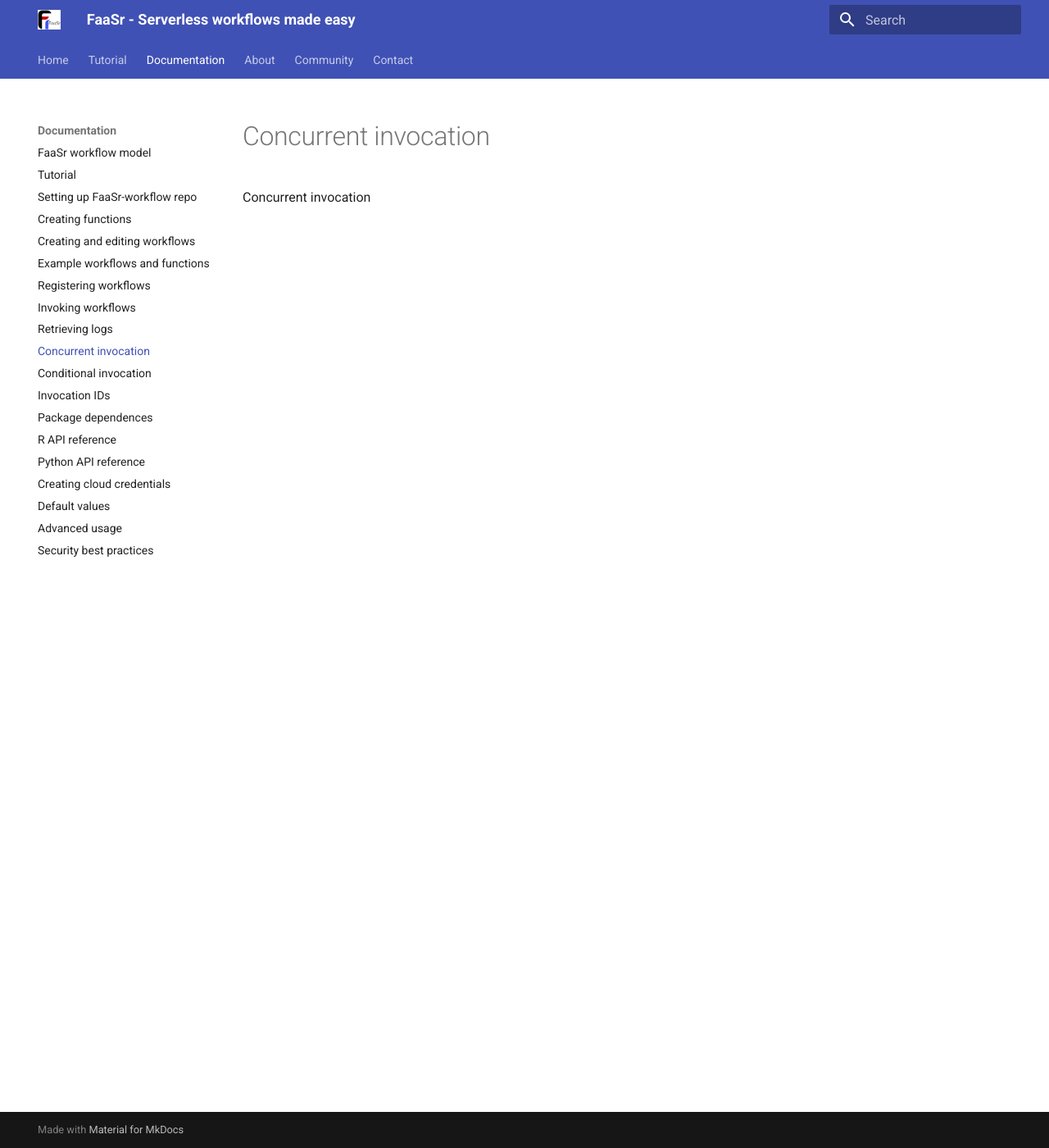
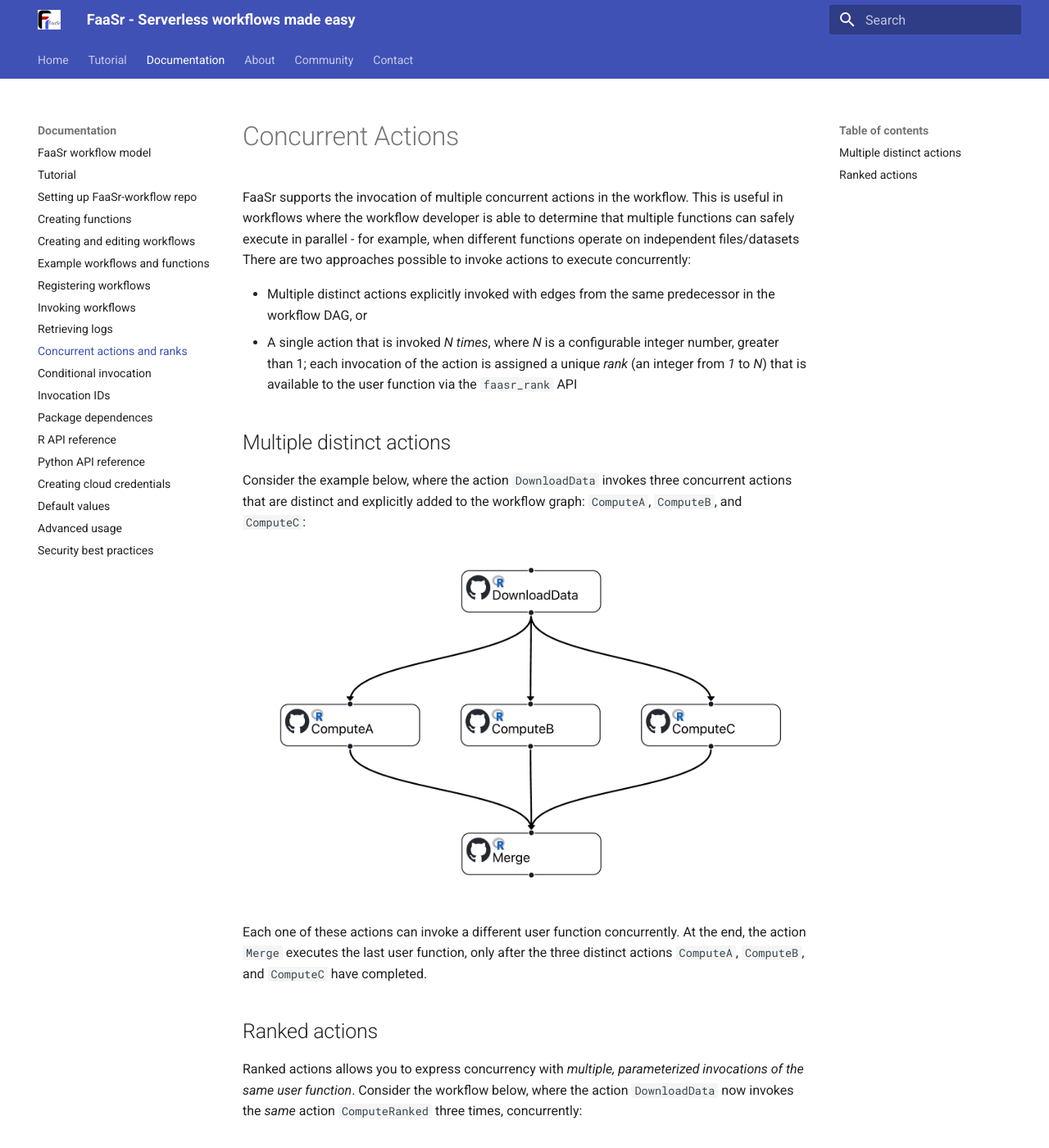
Before and after one commit to nolcut/FaaSr-Docs, an MkDocs documentation site: the page built from docs/rank.md, in a window 1280 px wide and 1400 px high. Shown: the whole window at 82% size. Built offline with MkDocs 1.6.1 and Material for MkDocs 9.7.7, drawn with Linux system fonts in a browser that asks for light colours; some of the changed text lies outside the part shown.

Commit message:
Added documentation on concurrent and conditional execution

```diff
--- a/docs/rank.md
+++ b/docs/rank.md
@@ -1,3 +1,29 @@
-# Concurrent invocation
+# Concurrent Actions
 
-Concurrent invocation
+FaaSr supports the invocation of multiple concurrent actions in the workflow. This is useful in workflows where the workflow developer is able to determine that multiple functions can safely execute in parallel - for example, when different functions operate on independent files/datasets There are two approaches possible to invoke actions to execute concurrently:
+
+- Multiple distinct actions explicitly invoked with edges from the same predecessor in the workflow DAG, or
+- A single action that is invoked _N times_, where _N_ is a configurable integer number, greater than 1; each invocation of the action is assigned a unique _rank_ (an integer from _1_ to _N_) that is available to the user function via the `faasr_rank` API
+
+## Multiple distinct actions
+
+Consider the example below, where the action `DownloadData` invokes three concurrent actions that are distinct and explicitly added to the workflow graph: `ComputeA`, `ComputeB`, and `ComputeC`:
+
+![alt text](distinct_concurrent.png)
+
+Each one of these actions can invoke a different user function concurrently. At the end, the action `Merge` executes the last user function, only after the three distinct actions `ComputeA`, `ComputeB`, and `ComputeC` have completed.
+
+## Ranked actions
+
+Ranked actions allows you to express concurrency with _multiple, parameterized invocations of the same user function_. Consider the workflow below, where the action `DownloadData` now invokes the _same_ action `ComputeRanked` three times, concurrently:
+
+![alt text](ranked_concurrent.png)
+
+Each concurrent `ComputeRanked` action invokes the _same user function_. Similarly to the previous example, at the end, the action `Merge` executes the last user function, only after all three `ComputeRanked` actions have completed.
+
+Inside the user function invoked by each `ComputeRanked` action, the `faasr_rank` API can be invoked to return a unique number (1, 2, or 3 in this example) that can be used to differentiate between invocations. As described in the [Python API] and [R API] documentation, `faasr_rank` allows the user function to determine the `maximum` rank (3 in this example) in addition to the `per-action` rank (1, 2, or 3).
+
+This information can be used, for example, to select different file names, folders, or data subsets that each action operates on. It is the responsibility of the programmer to properly use the rank information to partition datasets for safe concurrent execution, depending on their workflow and application logic.
+
+[Python API]: py_api.md
+[R API]: r_api.md
--- a/mkdocs.yml
+++ b/mkdocs.yml
@@ -18,7 +18,7 @@ nav:
     - 'Registering workflows': 'register_workflow.md'
     - 'Invoking workflows': 'invoke_workflow.md'
     - 'Retrieving logs': 'logs.md'
-    - 'Concurrent invocation': 'rank.md'
+    - 'Concurrent actions and ranks': 'rank.md'
     - 'Conditional invocation': 'conditional.md'
     - 'Invocation IDs': 'invocationid.md'
     - 'Package dependences': 'dependences.md'
```
Also changed, not shown: docs/conditional.md (+26 -2 lines), docs/credentials.md (+2 -2 lines), docs/conditional_disallowed.png (added), docs/conditional_example.png (added), docs/distinct_concurrent.png (added), docs/ranked_concurrent.png (added), 1 other file.
